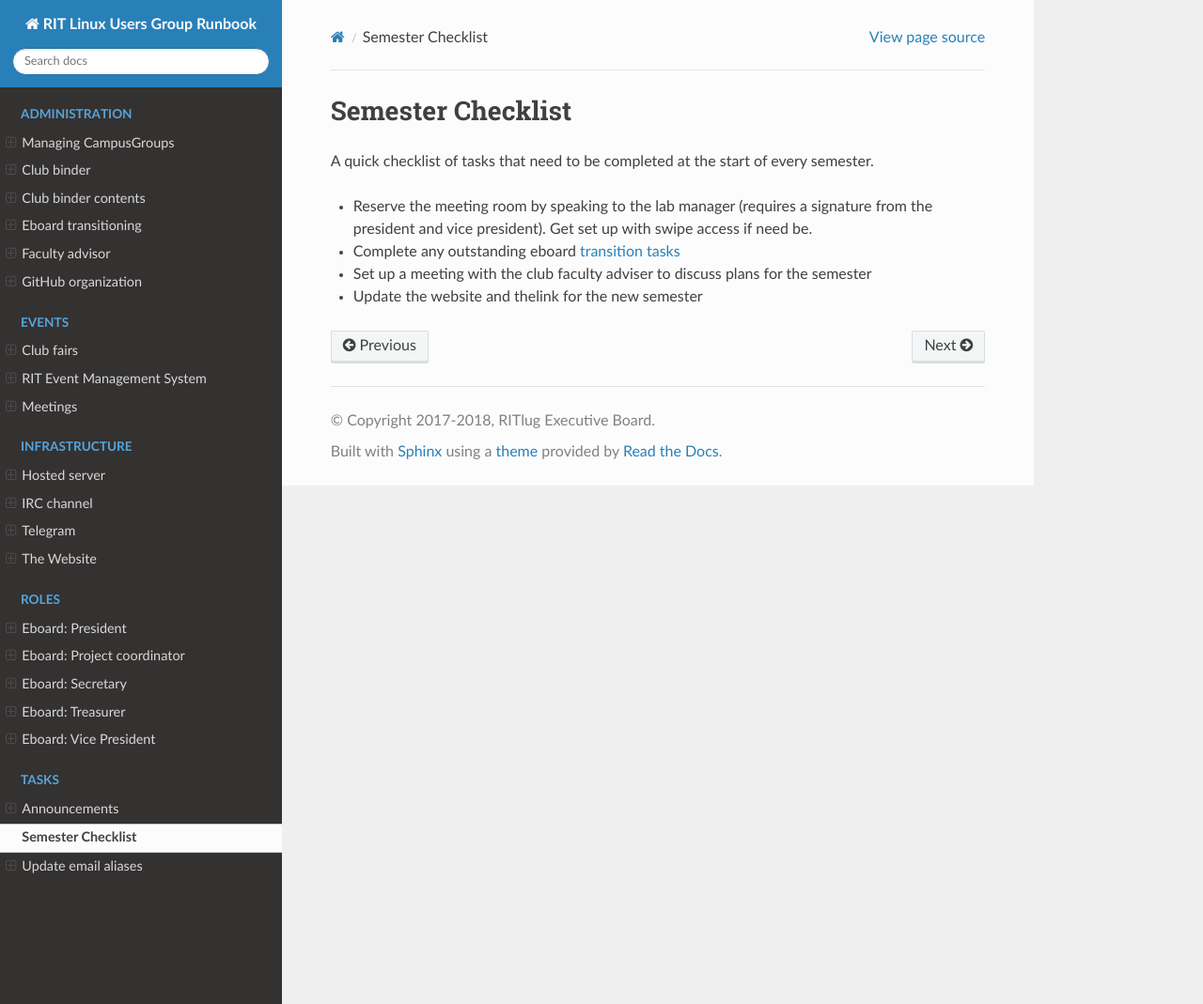
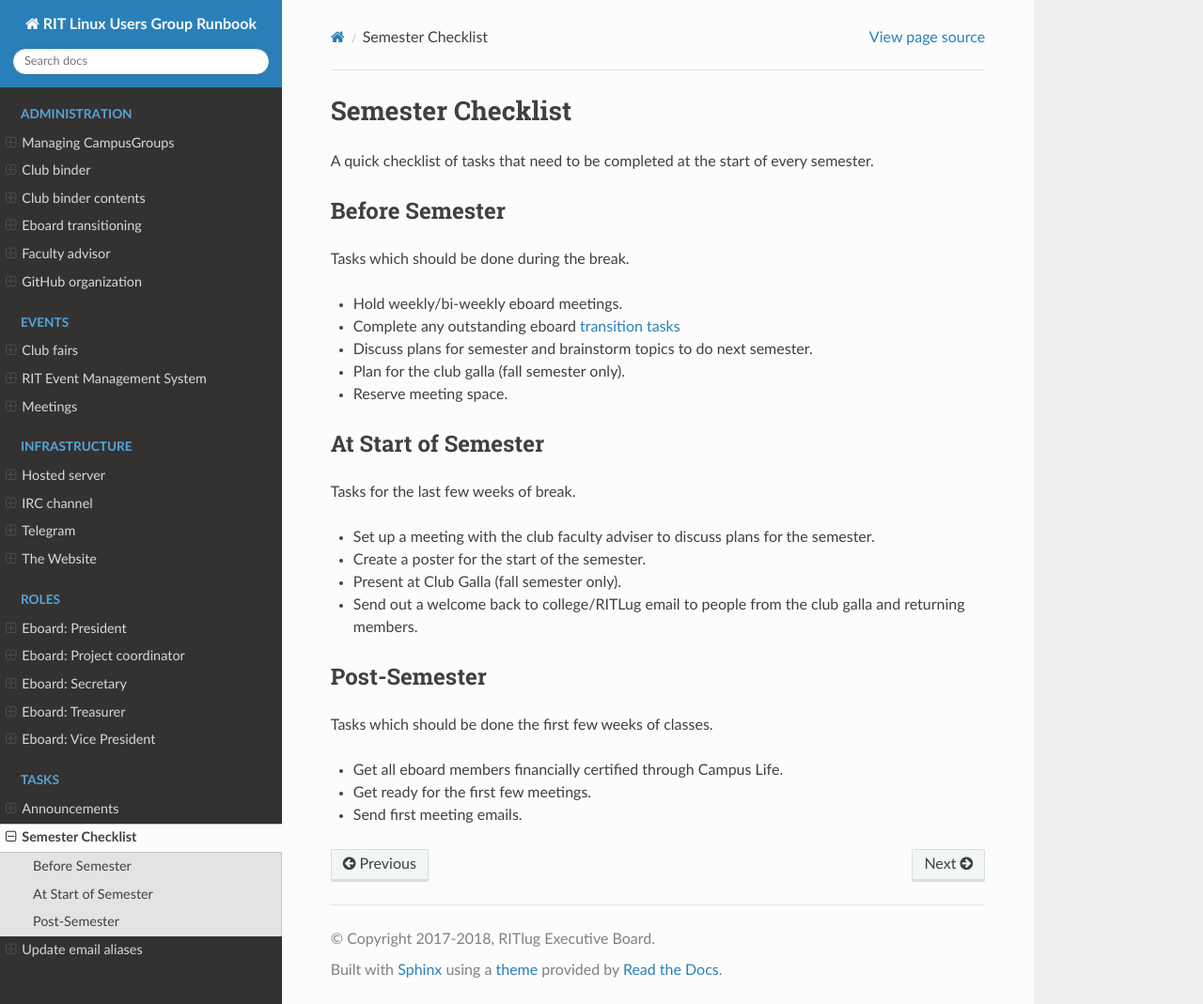
Before and after one commit to RITlug/runbook, a Sphinx documentation site: the page built from docs/tasks/semester-checklist.rst, in a window 1280 px wide and 1069 px high. Shown: the whole window at 94% size. Built offline with Sphinx 7.4.7 and the Read the Docs theme 2.0.0, drawn with Linux system fonts in a browser that asks for light colours; formulas are drawn with MathJax 3.

Commit message:
Initial draft of the semester check list.

```diff
--- a/docs/tasks/semester-checklist.rst
+++ b/docs/tasks/semester-checklist.rst
@@ -3,7 +3,29 @@ Semester Checklist
 
 A quick checklist of tasks that need to be completed at the start of every semester.
 
--  Reserve the meeting room by speaking to the lab manager (requires a signature from the president and vice president). Get set up with swipe access if need be.
+Before Semester
+---------------
+Tasks which should be done during the break.
+
+-  Hold weekly/bi-weekly eboard meetings.
 -  Complete any outstanding eboard :doc:`transition tasks <../administration/eboard-onboarding-offboarding>`
--  Set up a meeting with the club faculty adviser to discuss plans for the semester
--  Update the website and thelink for the new semester
+-  Discuss plans for semester and brainstorm topics to do next semester.
+-  Plan for the club galla (fall semester only).
+-  Reserve meeting space.
+
+At Start of Semester
+--------------------
+Tasks for the last few weeks of break.
+
+-  Set up a meeting with the club faculty adviser to discuss plans for the semester.
+-  Create a poster for the start of the semester.
+-  Present at Club Galla (fall semester only).
+-  Send out a welcome back to college/RITLug email to people from the club galla and returning members.
+
+Post-Semester
+-------------
+Tasks which should be done the first few weeks of classes.
+
+-  Get all eboard members financially certified through Campus Life.
+-  Get ready for the first few meetings.
+-  Send first meeting emails.
```
